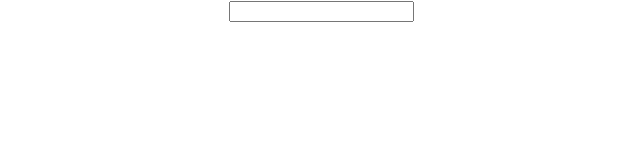
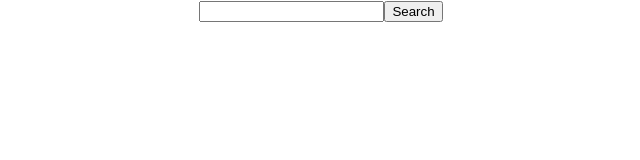
Before and after one commit to Tharindu961/Recipe_app-ReactUI, a React (Create React App) app: page / in a window 1280 px wide. Shown: the top 160 px of the page, without its empty margins (319-959 px from the left). Built offline with nearby package versions, Linux system fonts and the light colour scheme.

Commit message:
Update App.js

```diff
--- a/src/App.js
+++ b/src/App.js
@@ -11,8 +11,9 @@ const App = () => {
 
   return(
     <div className="App">
-      <form>
-        <input type="text" />
+      <form className="search-form">
+        <input className="search-bar" type="text"/>
+        <button type="submit">Search</button>
       </form>
     </div>
   )
```
